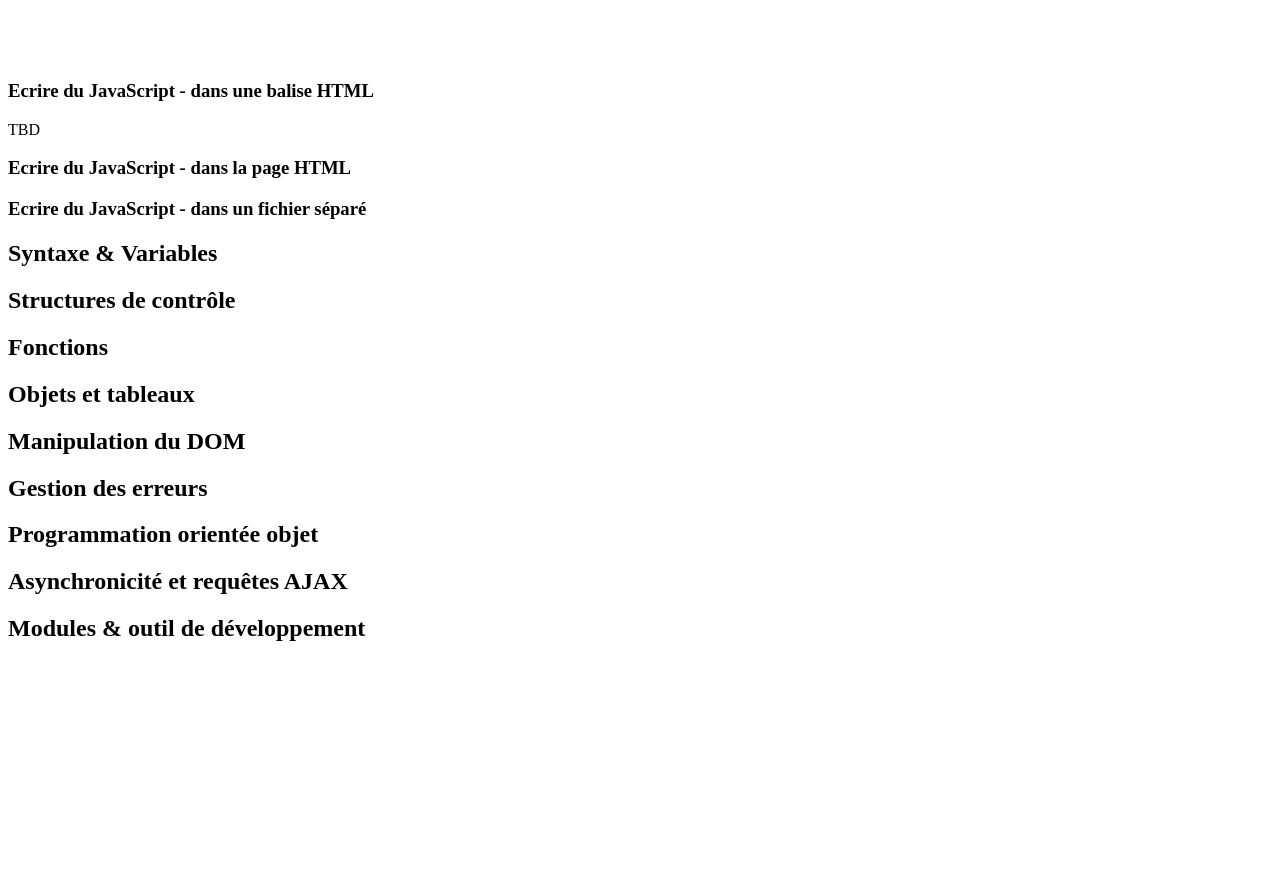
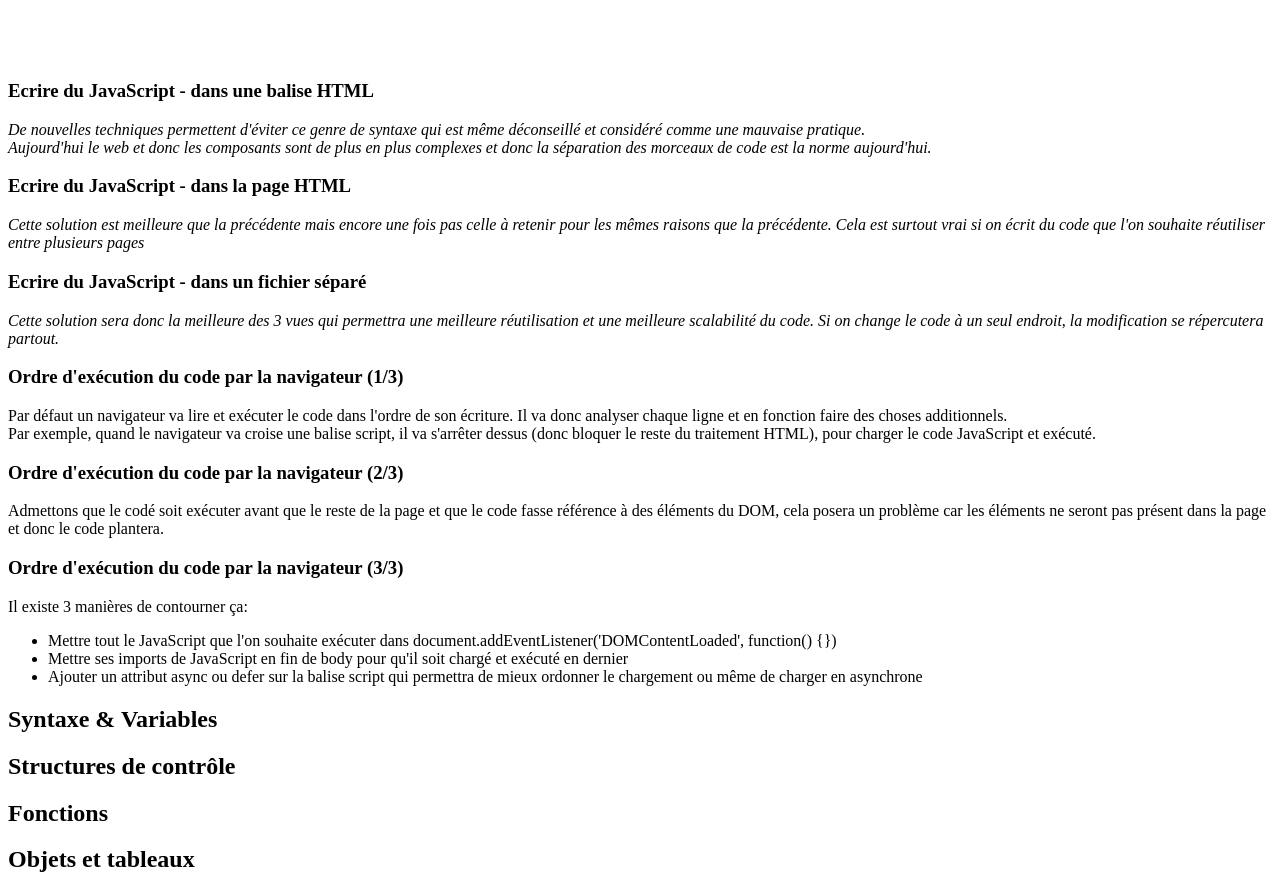
Before and after one commit to AlexandreRivet/efrei-2023-javascript, a website built with webpack: page src/index.html in a window 1280 px wide. Shown: the part 1404-2294 px from the top of the page. Before the commit the page ends 2066 px from the top, so only its background shows below. Built offline with nearby package versions, Linux system fonts and the light colour scheme; what reveal.js would draw is missing.

Commit message:
Update First project chapter

```diff
--- a/src/css/regular.css
+++ b/src/css/regular.css
@@ -28,4 +28,5 @@ table {
 	max-height: 100%;
 	width: 100%;
 	border: none;
+	background-color: #3f3f3f;
 }
--- a/src/index.html
+++ b/src/index.html
@@ -123,13 +123,41 @@
 		<section data-iframe-src="./subcontent/first-project-html-tag">
 			<h3>Ecrire du JavaScript - dans une balise HTML</h3>
 			<div data-iframe-root></div>
-			<p>TBD</p>
+			<i>De nouvelles techniques permettent d'éviter ce genre de syntaxe qui est même déconseillé et considéré comme une mauvaise pratique.
+			<br/>Aujourd'hui le web et donc les composants sont de plus en plus complexes et donc la séparation des morceaux de code est la norme aujourd'hui.
+			</i>
 		</section>
 		<section data-iframe-src="./subcontent/first-project-html-script">
 			<h3>Ecrire du JavaScript - dans la page HTML</h3>
+			<div data-iframe-root></div>
+			<i>Cette solution est meilleure que la précédente mais encore une fois pas celle à retenir pour les mêmes raisons que la précédente.
+			Cela est surtout vrai si on écrit du code que l'on souhaite réutiliser entre plusieurs pages</i>
 		</section>
 		<section data-iframe-src="./subcontent/first-project-html-external">
 			<h3>Ecrire du JavaScript - dans un fichier séparé</h3>
+			<div data-iframe-root></div>
+			<i>Cette solution sera donc la meilleure des 3 vues qui permettra une meilleure réutilisation et une meilleure scalabilité du code.
+			Si on change le code à un seul endroit, la modification se répercutera partout.</i>
+		</section>
+		<section>
+			<h3>Ordre d'exécution du code par la navigateur (1/3)</h3>
+			Par défaut un navigateur va lire et exécuter le code dans l'ordre de son écriture. Il va donc analyser chaque ligne et en fonction faire des choses additionnels.
+			<br/>Par exemple, quand le navigateur va croise une balise script, il va s'arrêter dessus (donc bloquer le reste du traitement HTML), pour charger le code JavaScript et exécuté.
+		</section>
+		<section>
+			<h3>Ordre d'exécution du code par la navigateur (2/3)</h3>
+			Admettons que le codé soit exécuter avant que le reste de la page et que le code fasse référence à des éléments du DOM, cela posera un problème car les éléments ne seront pas présent
+			dans la page et donc le code plantera.
+		</section>
+		<section>
+			<h3>Ordre d'exécution du code par la navigateur (3/3)</h3>
+			Il existe 3 manières de contourner ça:<br/>
+			<ul>
+				<li>Mettre tout le JavaScript que l'on souhaite exécuter dans <span class="accentued-1">document.addEventListener('DOMContentLoaded', function() {})</span></li>
+				<li>Mettre ses imports de JavaScript en fin de <span class="accentued-1">body</span> pour qu'il soit chargé et exécuté en dernier</li>
+				<li>Ajouter un attribut <span class="accentued-1">async</span> ou <span class="accentued-1">defer</span> sur la balise script qui permettra de mieux ordonner le chargement ou même de charger en asynchrone</li>
+			</ul>
+
 		</section>
 	  </section>
 	  <section>
```
Also changed, not shown: 1 other file.
